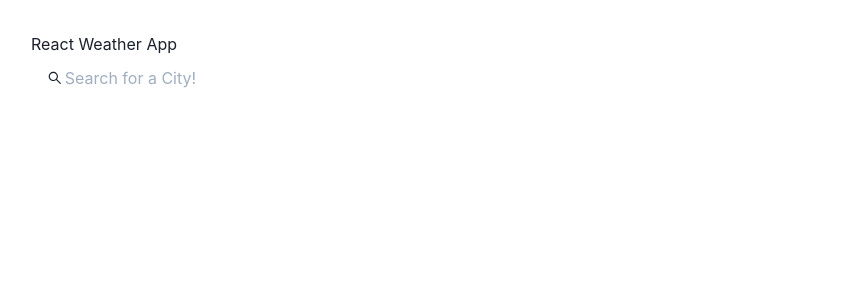
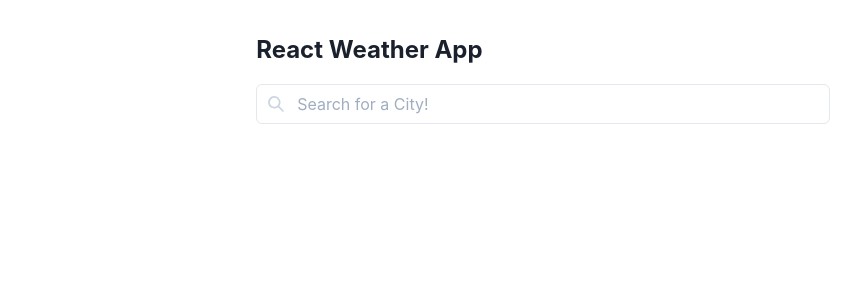
Before and after one commit to nicfang1/weather-app, a React (Create React App) app: page / in a window 1280 px wide. Shown: the top 300 px of the page, without its empty margins (97-958 px from the left). Built offline with nearby package versions, Linux system fonts and the light colour scheme.

Commit message:
modified UI with chakara

```diff
--- a/package.json
+++ b/package.json
@@ -3,6 +3,7 @@
   "version": "0.1.0",
   "private": true,
   "dependencies": {
+    "@chakra-ui/icons": "^1.0.14",
     "@chakra-ui/react": "^1.6.5",
     "@emotion/react": "^11",
     "@emotion/styled": "^11",
--- a/src/App.tsx
+++ b/src/App.tsx
@@ -1,22 +1,19 @@
 import React from "react";
 import SearchBar from "./components/SearchBar";
 import WeatherDisplay from "./components/weather/WeatherDisplay";
-import styled from "styled-components";
 import ForcastedWeatherDisplay from "./components/weather/ForcastedWeatherDisplay";
-
-const Wrapper = styled.div`
-	width: 80%;
-	margin: 0 auto;
-`;
+import { Container, Text } from "@chakra-ui/react";
 
 const App: React.FC = () => {
 	return (
-		<Wrapper>
-			<h2>React Weather App</h2>
+		<Container>
+			<Text fontSize="2xl" fontWeight="700" marginBottom="1rem">
+				React Weather App
+			</Text>
 			<SearchBar />
 			<WeatherDisplay />
 			<ForcastedWeatherDisplay />
-		</Wrapper>
+		</Container>
 	);
 };
 
--- a/src/components/SearchBar.tsx
+++ b/src/components/SearchBar.tsx
@@ -1,30 +1,9 @@
 import React, { useState } from "react";
-import styled from "styled-components";
-import { AiOutlineSearch } from "react-icons/ai";
 import { useDispatch } from "react-redux";
 import { fetchWeatherData } from "../store/currentWeatherSlice";
 import { fetchForcastedData } from "../store/forcastedWeatherSlice";
-
-const Input = styled.input`
-	background-color: transparent;
-	border: 2px solid transparent;
-	border-radius: 2em;
-	width: 100%;
-	outline: none;
-`;
-
-const SearchWrapper = styled.div`
-	width: 100%;
-	background-color: rgb(255, 255, 255);
-	display: flex;
-	align-items: center;
-	padding: 0.5rem 1rem;
-	border-radius: 3em;
-`;
-
-const Form = styled.form`
-	width: 100%;
-`;
+import { Input, InputGroup, InputLeftElement } from "@chakra-ui/react";
+import { SearchIcon } from "@chakra-ui/icons";
 
 const SearchBar: React.FC = () => {
 	const [citySearch, setCitySearch] = useState<string>("");
@@ -37,9 +16,12 @@ const SearchBar: React.FC = () => {
 	};
 
 	return (
-		<SearchWrapper>
-			<AiOutlineSearch />
-			<Form onSubmit={submitHandler}>
+		<form onSubmit={submitHandler}>
+			<InputGroup>
+				<InputLeftElement
+					pointerEvents="none"
+					children={<SearchIcon color="gray.300" />}
+				/>
 				<Input
 					type="text"
 					id="searchBar"
@@ -48,8 +30,8 @@ const SearchBar: React.FC = () => {
 					autoComplete="off"
 					placeholder="Search for a City!"
 				/>
-			</Form>
-		</SearchWrapper>
+			</InputGroup>
+		</form>
 	);
 };
 
--- a/src/components/weather/ForcastedWeatherCard.tsx
+++ b/src/components/weather/ForcastedWeatherCard.tsx
@@ -1,6 +1,6 @@
+import { Box, Text } from "@chakra-ui/react";
 import React from "react";
 import { useSelector } from "react-redux";
-import styled from "styled-components";
 import { TransformedForcastedData } from "../../interfaces/weather-interface";
 import { RootState } from "../../store/store";
 import { tempConverter } from "../../utils/temp-converter";
@@ -9,33 +9,20 @@ interface Props {
 	forcastedDate: TransformedForcastedData;
 }
 
-const Wrapper = styled.div`
-	display: flex;
-	flex-direction: column;
-	align-items: center;
-	min-width: 10rem;
-
-	h4,
-	h5 {
-		margin: 0;
-		padding: 0;
-	}
-`;
-
 const ForcastedWeatherCard: React.FC<Props> = ({ forcastedDate }) => {
 	const changeTemp = useSelector((state: RootState) => state.toCelcius.celcius);
 
 	return (
-		<Wrapper>
-			<h4>{forcastedDate.date}</h4>
-			<h5>{forcastedDate.time}</h5>
+		<Box w={256}>
+			<Text>{forcastedDate.date}</Text>
+			<Text>{forcastedDate.time}</Text>
 			<img src={forcastedDate.icon} alt={forcastedDate.description} />
-			<p>
+			<Text>
 				{tempConverter(forcastedDate.temp, changeTemp)}
 				{changeTemp ? "°" : "K"}
-			</p>
-			<p>{forcastedDate.description}</p>
-		</Wrapper>
+			</Text>
+			<Text>{forcastedDate.description}</Text>
+		</Box>
 	);
 };
 
--- a/src/components/weather/ForcastedWeatherDisplay.tsx
+++ b/src/components/weather/ForcastedWeatherDisplay.tsx
@@ -1,21 +1,8 @@
+import { Container, Flex, HStack, SimpleGrid, Text } from "@chakra-ui/react";
 import React from "react";
 import { useSelector } from "react-redux";
-import styled from "styled-components";
 import { RootState } from "../../store/store";
 import ForcastedWeatherCard from "./ForcastedWeatherCard";
-
-const ForcastedWeatherWrapper = styled.div`
-	margin-top: 1rem;
-	background-color: white;
-	padding: 1rem 1.5rem;
-	border-radius: 2em;
-`;
-
-const Wrapper = styled.div`
-	display: flex;
-	overflow: scroll;
-	gap: 1.5rem;
-`;
 
 const ForcastedWeatherDisplay: React.FC = () => {
 	const forcastedWeatherData = useSelector(
@@ -27,17 +14,19 @@ const ForcastedWeatherDisplay: React.FC = () => {
 	}
 
 	return (
-		<ForcastedWeatherWrapper>
-			<h3>Forecasted Weather</h3>
-			<Wrapper>
+		<Container marginTop="1rem" border="2px" borderRadius="1em" padding="1rem">
+			<Text fontSize="lg" fontWeight={700} marginBottom="0.5rem">
+				Forecasted Weather
+			</Text>
+			<Flex spacing={10} overflow="scroll">
 				{forcastedWeatherData.map((forcastedDate) => (
 					<ForcastedWeatherCard
 						forcastedDate={forcastedDate}
 						key={forcastedDate.id}
 					/>
 				))}
-			</Wrapper>
-		</ForcastedWeatherWrapper>
+			</Flex>
+		</Container>
 	);
 };
 
--- a/src/components/weather/WeatherDisplay.tsx
+++ b/src/components/weather/WeatherDisplay.tsx
@@ -1,43 +1,18 @@
 import React from "react";
 import { useDispatch, useSelector } from "react-redux";
-import styled from "styled-components";
 import { RootState } from "../../store/store";
 import { convertToCelcius } from "../../store/tempUnitSlice";
 import WeatherDetails from "./WeatherDetails";
 import { iconPath } from "../../utils/icon-path";
 import { tempConverter } from "../../utils/temp-converter";
-import { Switch, FormControl, FormLabel } from "@chakra-ui/react";
-
-const WeatherDisplayWrapper = styled.div`
-	background-color: white;
-	margin-top: 2rem;
-	border-radius: 2em;
-	padding: 1em 2em;
-`;
-
-const Wrapper = styled.div`
-	display: grid;
-	grid-template-columns: 1fr 1fr;
-`;
-
-const Header = styled.div`
-	display: flex;
-	justify-content: space-between;
-	align-items: center;
-`;
-
-const CurrentTempWrapper = styled.div`
-	display: flex;
-	align-items: center;
-	gap: 1em;
-`;
-
-const TempWrapper = styled.div`
-	display: flex;
-	flex-direction: column;
-	margin: 0;
-	padding: 0;
-`;
+import {
+	Switch,
+	Container,
+	Flex,
+	SimpleGrid,
+	Box,
+	Text,
+} from "@chakra-ui/react";
 
 const WeatherDisplay: React.FC = () => {
 	const dispath = useDispatch();
@@ -53,26 +28,29 @@ const WeatherDisplay: React.FC = () => {
 	}
 
 	return (
-		<WeatherDisplayWrapper>
-			<Header>
-				<h2>Current Weather</h2>
-				<FormControl>
-					<FormLabel htmlFor="tempUnit">Change Unit?</FormLabel>
+		<Container marginTop="1rem" border="2px" borderRadius="1em" padding="1rem">
+			<Flex justify="space-between">
+				<Text fontSize="lg" fontWeight={700}>
+					Current Weather
+				</Text>
+				<div>
 					<Switch onChange={() => dispath(convertToCelcius())} id="tempUnit" />
-				</FormControl>
-			</Header>
-			<Wrapper>
-				<TempWrapper>
+				</div>
+			</Flex>
+			<SimpleGrid columns={2} columnGap="2rem">
+				<Box>
 					<h2>{weatherData?.name}</h2>
-					<CurrentTempWrapper>
+					<Flex align="center">
 						<img
 							src={iconPath(weatherData.weather[0].icon)}
 							alt={weatherData?.name}
 						/>
-						<h3>{temp}</h3>
-					</CurrentTempWrapper>
-					<p>{weatherData?.weather[0].description}</p>
-				</TempWrapper>
+						<Box>
+							<h3>{temp}</h3>
+							<p>{weatherData?.weather[0].description}</p>
+						</Box>
+					</Flex>
+				</Box>
 				<WeatherDetails
 					feels_like={weatherData.main.feels_like}
 					temp_max={weatherData.main.temp_max}
@@ -80,8 +58,8 @@ const WeatherDisplay: React.FC = () => {
 					humidity={weatherData.main.humidity}
 					pressure={weatherData.main.pressure}
 				/>
-			</Wrapper>
-		</WeatherDisplayWrapper>
+			</SimpleGrid>
+		</Container>
 	);
 };
 
```
Also changed, not shown: 1 other file (tests, documents, lock files or other folders).
